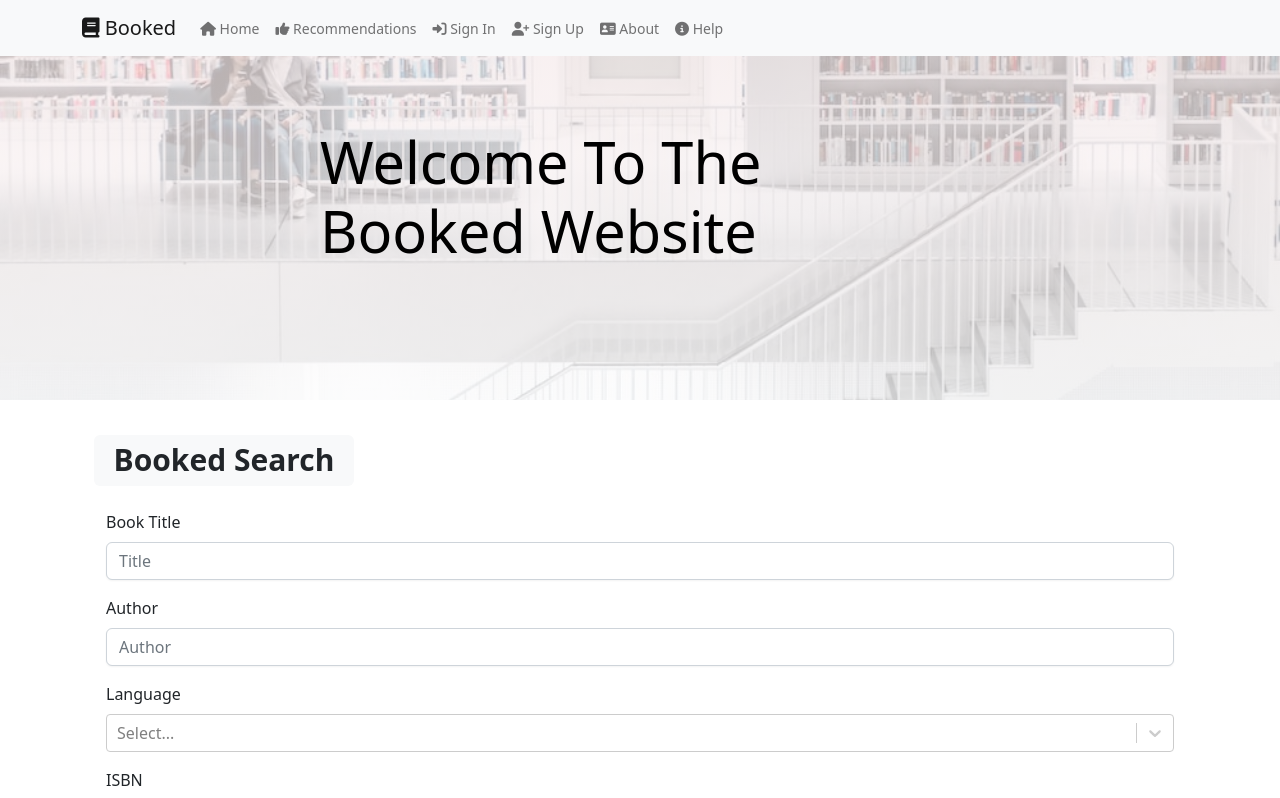
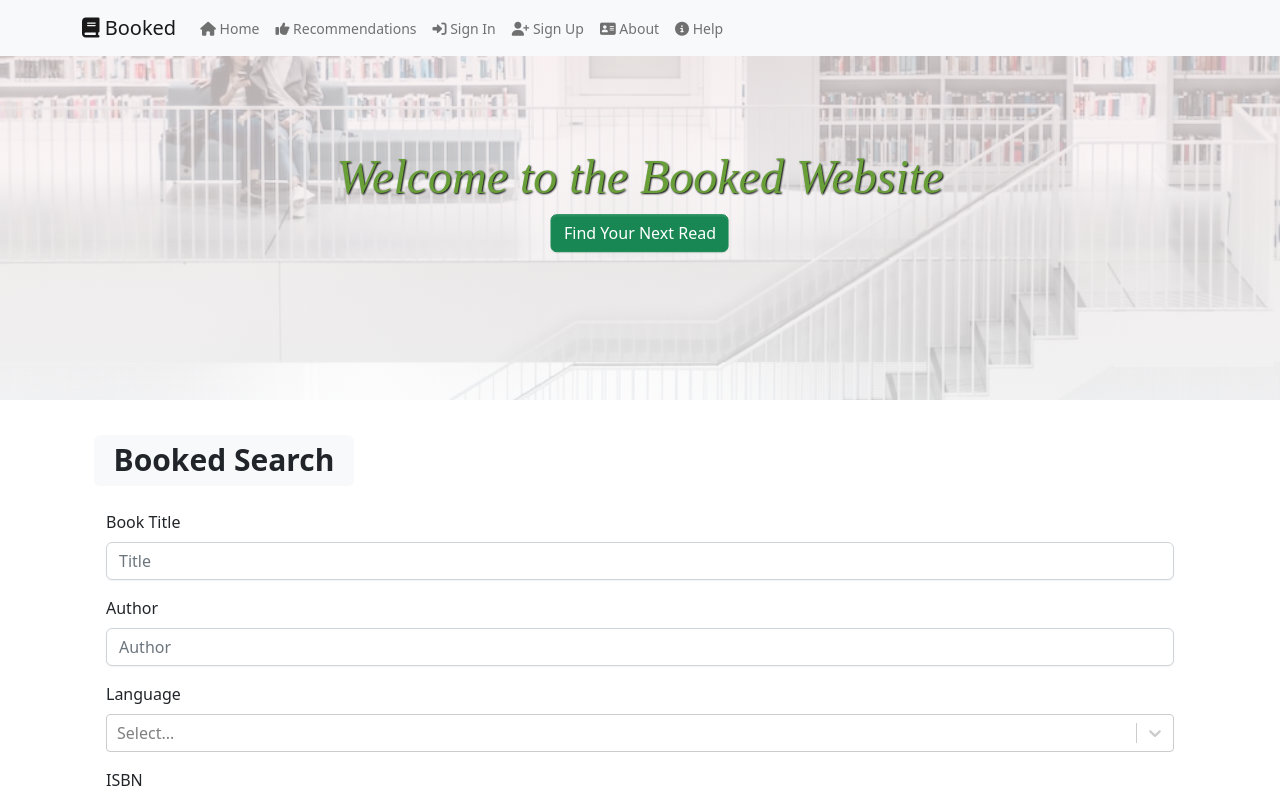
Before and after one commit to lvSojen/2023-Spring-CS411W-GOLD, a React (Create React App) app in the folder frontend/: page / in a window 1280 px wide. Shown: the top 798 px of the page. Built offline with nearby package versions, Linux system fonts and the light colour scheme.

Commit message:
minor tweaks on the margins, change font color and font-family for the welcome text, added a button under

```diff
--- a/frontend/package.json
+++ b/frontend/package.json
@@ -14,6 +14,7 @@
     "react-dom": "^18.2.0",
     "react-router-dom": "^6.9.0",
     "react-scripts": "5.0.1",
+    "react-scroll": "^1.8.9",
     "react-select": "^5.7.0",
     "web-vitals": "^2.1.4"
   },
--- a/frontend/public/index.html
+++ b/frontend/public/index.html
@@ -27,7 +27,7 @@
       work correctly both with client-side routing and a non-root public URL.
       Learn how to configure a non-root public URL by running `npm run build`.
     -->
-    <title>React App</title>
+    <title>Booked App</title>
   </head>
   <body>
     <div class="banner">
--- a/frontend/src/components/common/SearchData.js
+++ b/frontend/src/components/common/SearchData.js
@@ -69,7 +69,7 @@ const SearchResults = () => {
   // Configure parameters to avoid sending '[not specified]' string in request
   //Params with '[not specified]' as value will be set as empty strings
   const configureParams = (parameterValue) => {
-    if (parameterValue == "[not specified]") {
+    if (parameterValue === "[not specified]") {
       return ""
     }
     else {
--- a/frontend/src/components/page/Header.js
+++ b/frontend/src/components/page/Header.js
@@ -1,18 +1,30 @@
 import React from "react"
-import { Container } from "react-bootstrap"
+import { Button, Container } from "react-bootstrap"
 import Nav from "react-bootstrap/Nav"
 import Navbar from "react-bootstrap/Navbar"
 import { useLocation } from "react-router-dom"
-
+import { Link } from "react-scroll"
 function Header() {
   const location = useLocation()
   const headerClassName = location.pathname === "/" ? "home-header" : ""
 
   return (
-    <header className={`pb-5 ${headerClassName}`}>
-    <div className="text-container">
-      <h1>Welcome To The Booked Website</h1>
-    </div>
+    <header className={`${headerClassName}`}>
+      <div className="text-container">
+        <h1>Welcome to the Booked Website</h1>
+        {location.pathname === "/" ? (
+          <Link
+            to="search"
+            smooth={true}
+            duration={0}
+            style={{ display: "flex", justifyContent: "center" }}
+          >
+            <Button variant="success" className="" style={{ margin: "0 auto" }}>
+              Find Your Next Read
+            </Button>
+          </Link>
+        ) : null}
+      </div>
       <Navbar bg="light" expand="lg" fixed="top">
         <Container>
           <Navbar.Brand href="/">
--- a/frontend/src/screens/HomeScreen.css
+++ b/frontend/src/screens/HomeScreen.css
@@ -37,6 +37,13 @@
 }
 
 .home-header .text-container h1 {
-  color: rgb(0, 0, 0);
-  font-size: 3.6rem;
+  /* color: rgb(0, 0, 0); */
+  font-size: 3rem;
+  font-style: italic;
+  color: #689f38;
+  /* text-shadow: 2px 2px 4px #000000; */
+  text-shadow: 1px 1px 2px #000, 2px 2px 4px rgba(255, 255, 255, 0.5);
+  /* text-shadow: -1px -1px 1px rgba(255, 255, 255, 0.2), 2px 2px 5px rgba(0, 0, 0, 0.4); no */
+  /* text-shadow: 3px 3px 6px rgba(0, 0, 0, 0.3), -1px -1px 1px rgba(255, 255, 255, 0.2); */
+  font-family: Pacifico;
 }
--- a/frontend/src/screens/HomeScreen.js
+++ b/frontend/src/screens/HomeScreen.js
@@ -10,8 +10,8 @@ import "./HomeScreen.css"
 function HomeScreen() {
   return (
     <div className="homescreen-css">
-      <Container className="py-3 ">
-        <h1>
+      <Container className="py-3">
+        <h1 id="search">
           <Badge bg="light">Booked Search</Badge>
         </h1>
         <SearchBook />
```
Also changed, not shown: 1 other file (tests, documents, lock files or other folders).
